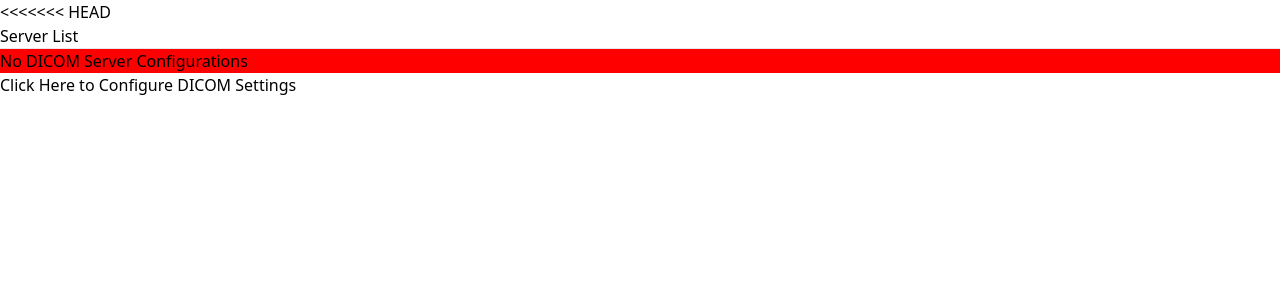
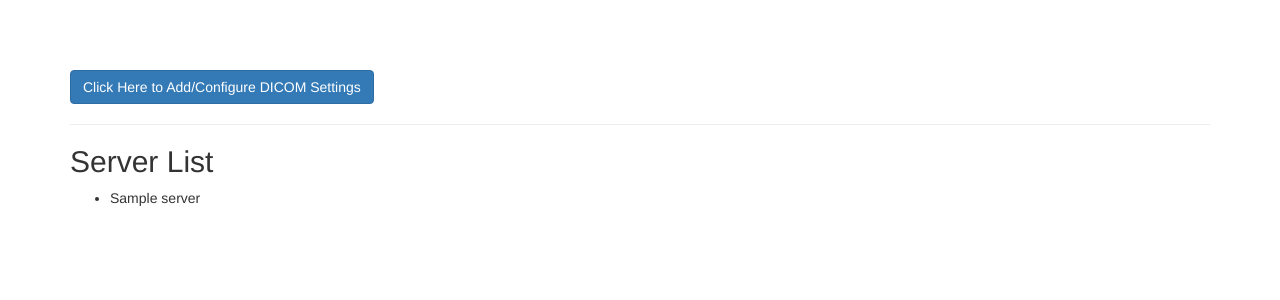
Before and after one commit to lemonase/django-dicom-server, a Python web app: template dcm_server/home/templates/home/index.html in a window 1280 px wide. Shown: the top 300 px of the page. Run offline with Jinja, Linux system fonts and the light colour scheme; the template is opened without the code that fills it: most values are stand-ins (such as "Sample title", 1, 10 or a date in 2020); some libraries are stand-ins or nearby versions.

Commit message:
use bootstrap for css and change layout

```diff
--- a/dcm_server/home/templates/base.html
+++ b/dcm_server/home/templates/base.html
@@ -5,18 +5,9 @@
   <meta charset="UTF-8">
   <meta http-equiv="X-UA-Compatible" content="IE=edge">
   <meta name="viewport" content="width=device-width, initial-scale=1.0">
-  <script src="https://cdn.tailwindcss.com"></script>
-  <script>
-    tailwind.config = {
-      theme: {
-        extend: {
-          colors: {
-            clifford: '#da373d',
-          }
-        }
-      }
-    }
-  </script>
+  <link rel="stylesheet" href="https://cdn.jsdelivr.net/npm/bootstrap@3.4.1/dist/css/bootstrap.min.css"
+    integrity="sha384-HSMxcRTRxnN+Bdg0JdbxYKrThecOKuH5zCYotlSAcp1+c8xmyTe9GYg1l9a69psu" crossorigin="anonymous">
+
 
   <title>{% block title %} DJICOM SERVER {% endblock %}</title>
 </head>
@@ -24,7 +15,7 @@
 <body>
   <div class="navbar"></div>
 
-  <div class="content">
+  <div class="container content">
     {% block content %}
     {% endblock %}
   </div>
--- a/dcm_server/home/templates/home/index.html
+++ b/dcm_server/home/templates/home/index.html
@@ -1,16 +1,18 @@
-<<<<<<< HEAD {% extends "base.html" %} {% block title %} DICOM Server Index {% endblock %} {% block content %} <h2>
-  Server List</h2>
-  <hr>
+{% extends "base.html" %}
+{% block title %} DICOM Server Index {% endblock %}
+{% block content %}
+<a href="/admin/home/dicomserver">
+  <button class="btn btn-primary">Click Here to Add/Configure DICOM Settings</button>
+</a>
 
-  <ul class="list-none hover:list-disc">
-    {% if server in server_list %}
-    {% for server in server_list %}
-    <li>{{ server }}</li>
-    {% endfor %}
-    {% else %}
-    <p style="background-color: red">No DICOM Server Configurations</p>
-    <button>Click Here to Configure DICOM Settings</button>
-    {% endif %}
-  </ul>
+<hr>
+<h2>
+  Server List
+</h2>
+<ul>
+  {% for server in server_list %}
+  <li><a href="/admin/home/dicomserver/{{server}}"></a>{{ server }}</li>
+  {% endfor %}
+</ul>
 
-  {% endblock %}
+{% endblock %}
```
